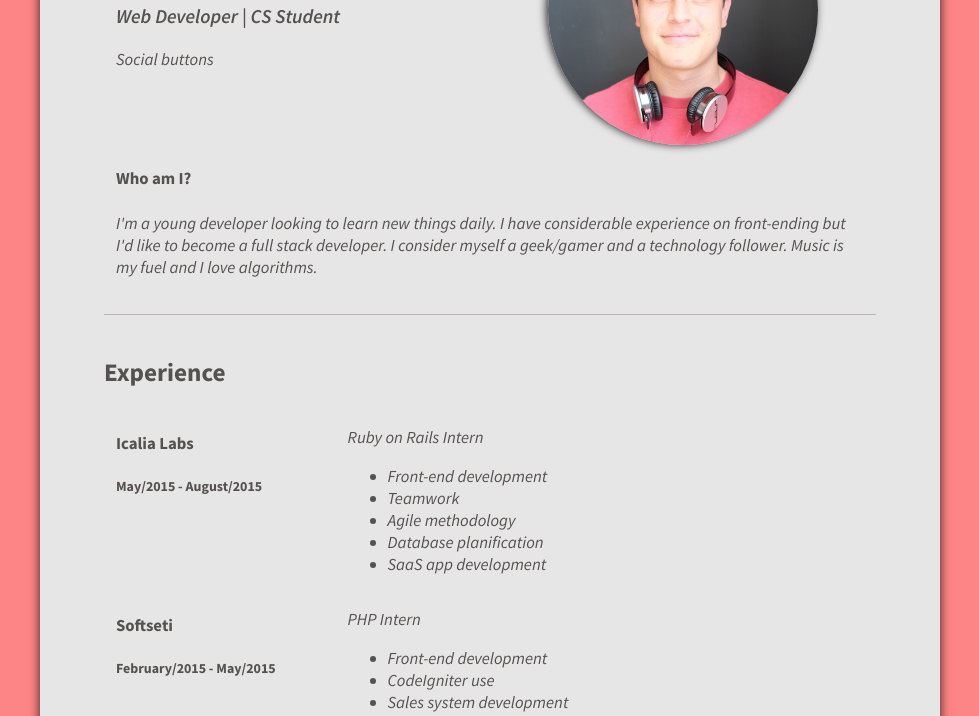
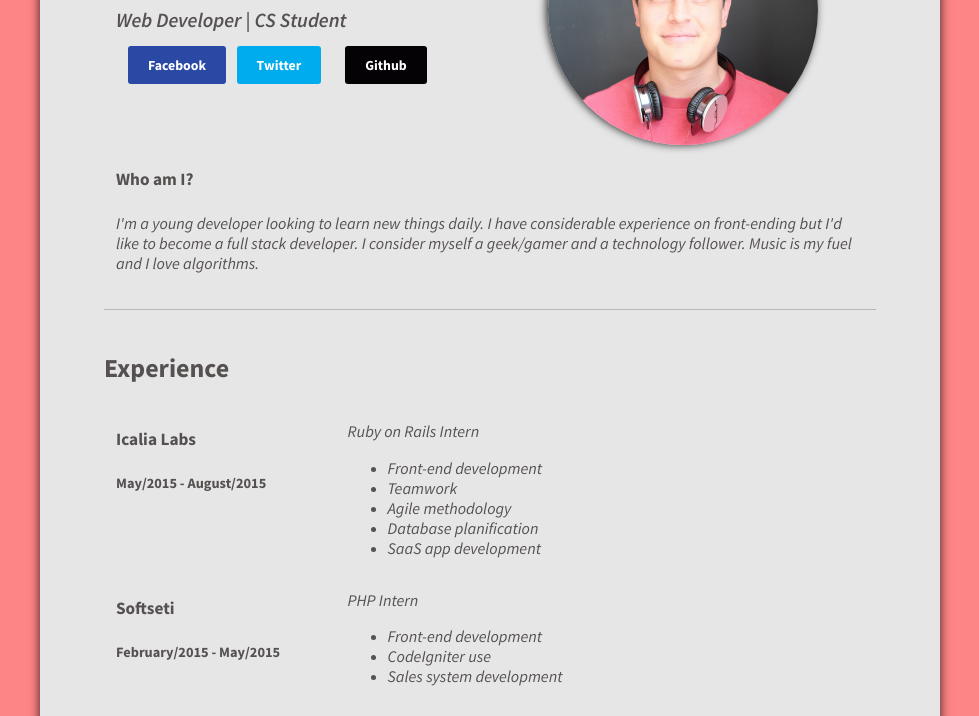
Before and after one commit to EvanJuV/Resume, a plain HTML site: page index.html in a window 1280 px wide. Shown: the part 193-909 px from the top of the page, without its empty margins (150-1129 px from the left). Drawn offline with nearby package versions, Linux system fonts and the light colour scheme.

Commit message:
Defines colors for social buttons

```diff
--- a/index.html
+++ b/index.html
@@ -16,7 +16,17 @@
           <div class="col-5">
             <h1>Evan Aarón Juárez Villarreal</h1>
             <h3 class="sub">Web Developer | CS Student</h3>
-            <p>Social buttons</p>
+            <div class="row">
+              <div class="col-3">
+                <a href="" class="button facebook">Facebook</a>
+              </div>
+              <div class="col-3">
+                <a href="" class="button twitter">Twitter</a>
+              </div>
+              <div class="col-3">
+                <a href="" class="button github">Github</a>
+              </div>
+            </div>
           </div>
           <div class="col-5">
             <div class="profile"><img src="images/evan.jpg" alt="My image" height="340px" width="270px"></div>
--- a/stylesheets/main.css
+++ b/stylesheets/main.css
@@ -1,6 +1,6 @@
 html {
     box-sizing: border-box;
-    font-size: 14px;
+    font-size: .9em;
 }
 
 body {
@@ -16,8 +16,9 @@ h1 {
     font-family: 'Libre Baskerville', 'Helvetica', sans-serif;
 }
 
-p, ul {
+p, ul, ol{
     font-style: italic;
+    font-size: .94em;
 }
 
 ul {
@@ -26,6 +27,14 @@ ul {
 
 .sub {
     font-style: italic;
+}
+
+.pull-left {
+    float: left;
+}
+
+.pull-right {
+    float: right;
 }
 
 .outer {
@@ -64,10 +73,6 @@ ul {
     margin: 20px 0;
 }
 
-/*.vert-divider {
-    height:
-}*/
-
 .profile {
     width: 270px;
     height: 270px;
@@ -80,3 +85,36 @@ ul {
     overflow: hidden;
     margin: 0 auto;
 }
+
+.button {
+    width: 200px;
+    height: 120px;
+    padding: 10px 20px;
+    border-radius: 3px;
+    background-color: blue;
+    text-decoration: none;
+    color: #fff;
+    font-size: .8em;
+    font-weight: bold;
+/*    text-align: right;
+*/}
+
+.button.facebook {
+    background-color: #2A49A5;
+}
+
+.button.github {
+    background-color: #040204;
+}
+
+.button.twitter {
+    background-color: #00aced;
+}
+
+.button.linkedin {
+    background-color: #007bb6;
+}
+
+.button.facebook:hover, .button.facebook:focus {
+    opacity: 1.5;
+}
```
